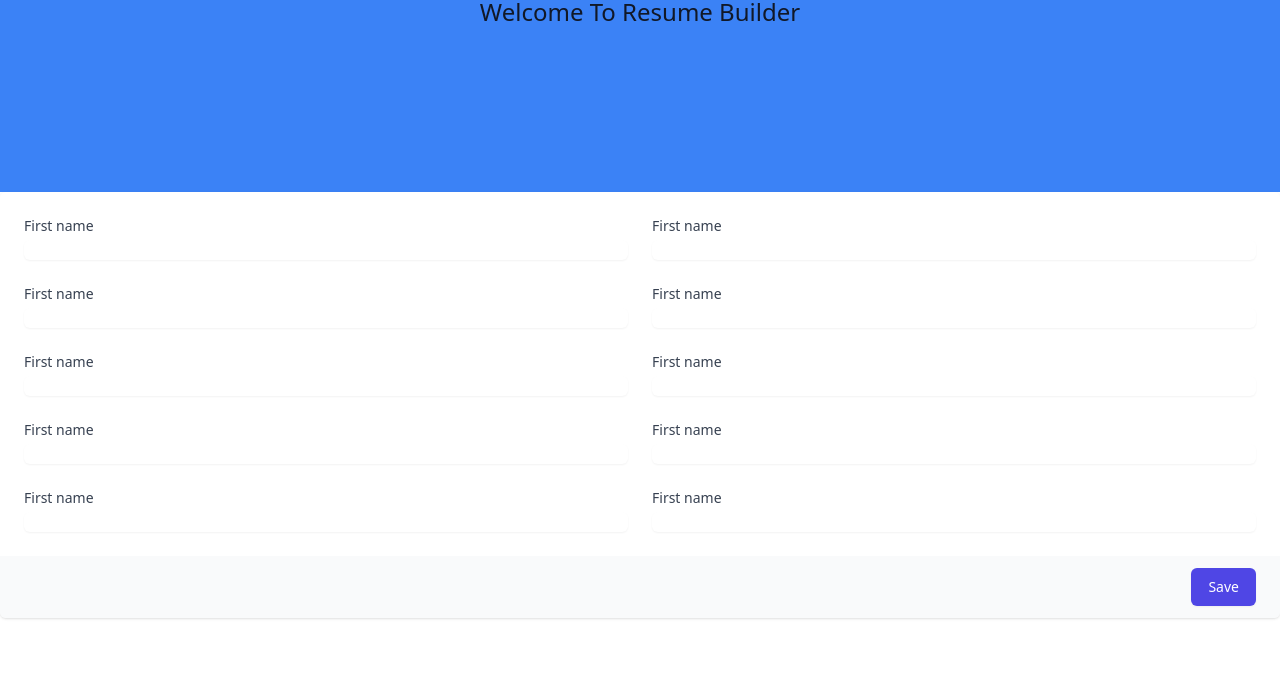
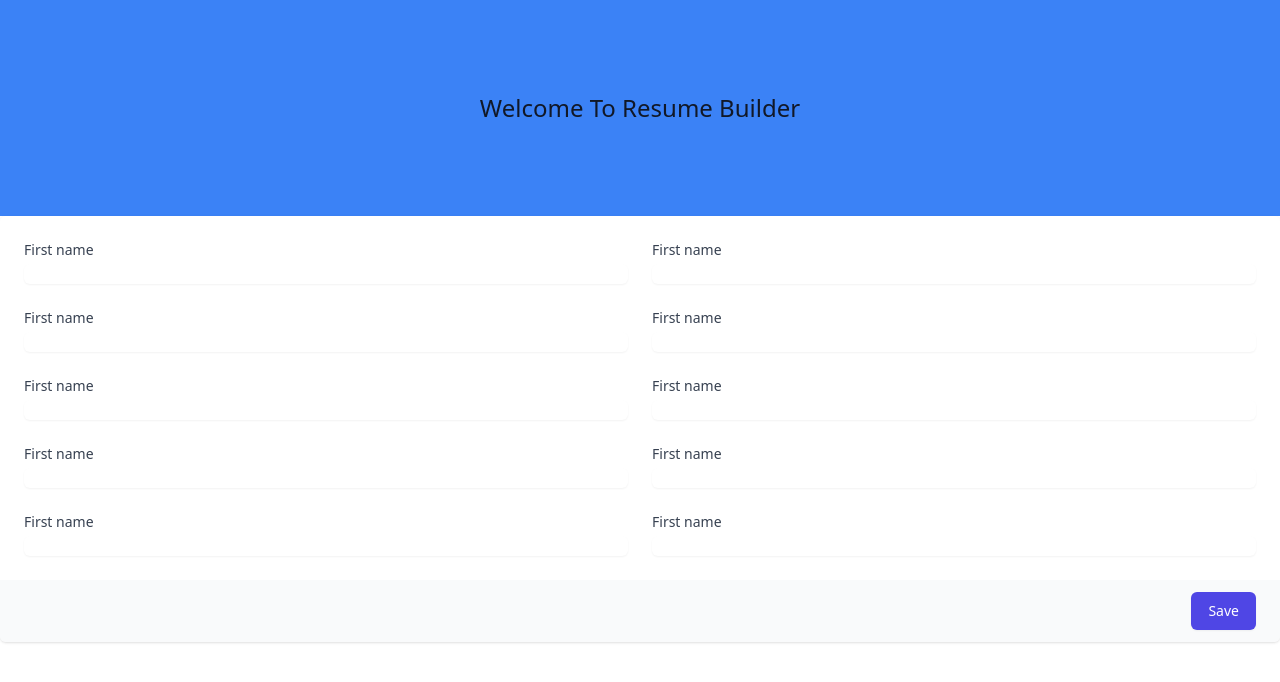
Before and after one commit to Adamruns/resume-builder-CUHackit, a website: page index.html in a window 1280 px wide. Drawn offline with Linux system fonts and the light colour scheme.

Commit message:
Centered heading

```diff
--- a/index.html
+++ b/index.html
@@ -5,13 +5,15 @@
 		<meta charset="UTF-8" />
 		<meta name="viewport" content="width=device-width, initial-scale=1.0" />
 		<meta http-equiv="X-UA-Compatible" content="ie=edge" />
-		<title>HTML 5 Boilerplate</title>
+		<title>Resume Builder Clemson</title>
 		<link rel="stylesheet" href="./dist/output.css" />
 	</head>
 	<body>
     <div class="md:col-span-1">
       <div class="px-4 sm:px-0 min-w-screen">
-        <h3 class="text-2xl text-center align-bottom font-medium leading-6 text-gray-900 bg-blue-500 h-48">Welcome To Resume Builder</h3>
+        <h3 class="text-2xl justify-center align-center font-medium leading-6 text-gray-900 bg-blue-500">
+          <p class="justify-center align-center text-center py-24">Welcome To Resume Builder</p>
+        </h3>
       </div>
     </div>
 		<div class="mt-10 sm:mt-0">
```
Also changed, not shown: dist/output.css.
